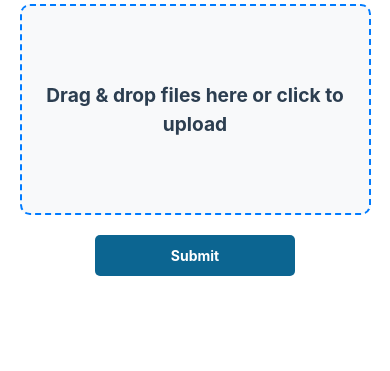
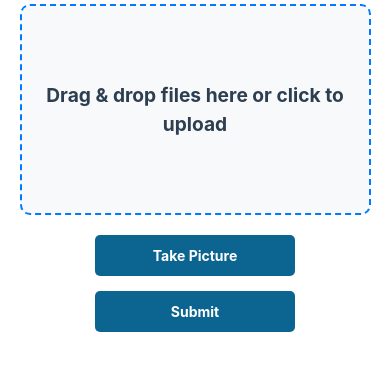
Before and after one commit to Buni42/KnuffelWebsite, a Flask app: page / in a window 390 px wide. Shown: the part 158-529 px from the top of the page. Run offline with Flask 3, Linux system fonts and the light colour scheme; some libraries are stand-ins or nearby versions.

Commit message:
take pic button added

```diff
--- a/static/dropzoneOptions.js
+++ b/static/dropzoneOptions.js
@@ -4,7 +4,6 @@ Dropzone.options.myDropzone = {
     maxFilesize: 10,  // MB limit
     maxFiles: 10, // Maximum files per upload
     acceptedFiles: "image/*", //accept only images
-    //clickable: "#uploadBtn", // make uploadbtn clickable for dropzone
     clickable: "#myDropzone", // make dropzone itself clickable for dropzone
     addRemoveLinks: true,
     parallelUploads: 10, // Ensures all files are processed together
@@ -56,5 +55,24 @@ Dropzone.options.myDropzone = {
         });
 
         console.log("Dropzone initialized");
+
+        // Handle "Take Picture" button click
+        document.getElementById("takePicBtn").addEventListener("click", function () {
+            document.getElementById("cameraInput").click();  // Trigger hidden file input
+        });
+
     }
 };
+
+// Function to add the captured image to Dropzone
+function addToDropzone(event) {
+    var file = event.target.files[0];
+    if (file) {
+        var formData = new FormData();
+        formData.append("image", file);
+
+        // Manually add file to Dropzone queue
+        var myDropzone = Dropzone.forElement("#myDropzone");
+        myDropzone.addFile(file);  // Add file to the queue
+    }
+}
--- a/static/styles.css
+++ b/static/styles.css
@@ -113,6 +113,17 @@ p {
     color: #2c3e50;
 }
 
+/* Take Picture button for Mobile users */
+.mobile-only {
+    display: none;
+}
+
+@media (max-width: 768px) {
+    .mobile-only {
+        display: inline-block;  /* Maak het zichtbaar op mobiele apparaten */
+    }
+}
+
 /* Styling for file previews */
 .dz-preview {
     margin: 10px;
@@ -143,7 +154,7 @@ p {
 
 
 /* Submit Button */
-#submitBtn {
+#submitBtn, #takePicBtn {
     display: block;
 
     margin: 15px auto; /* Centers the buttons */
--- a/templates/upload.html
+++ b/templates/upload.html
@@ -10,8 +10,17 @@
     <form action="{{ url_for('upload_file') }}" class="dropzone" id="myDropzone">
         <div class="dz-message">Drag & drop files here or click to upload</div>
     </form>
+
+    <!-- Button to trigger camera (only visible on mobile) -->
+    <button type="takePicBtn" id="takePicBtn" class="mobile-only">Take Picture</button>
+
+    <!-- Hidden file input for camera upload -->
+    <input type="file" id="cameraInput" accept="image/*" capture="camera" style="display: none;" onchange="addToDropzone(event)">
+
+    <!-- Submit button -->
     <button id="submitBtn">Submit</button>
 </main>
+
 
 <script src="https://cdnjs.cloudflare.com/ajax/libs/dropzone/5.7.1/min/dropzone.min.js"></script>
 <script src="{{ url_for('static', filename='dropzoneOptions.js') }}" ></script>
```
